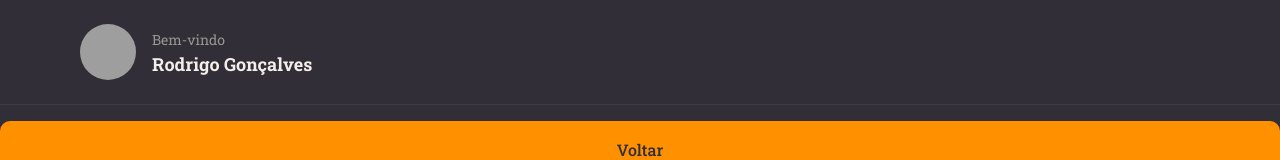
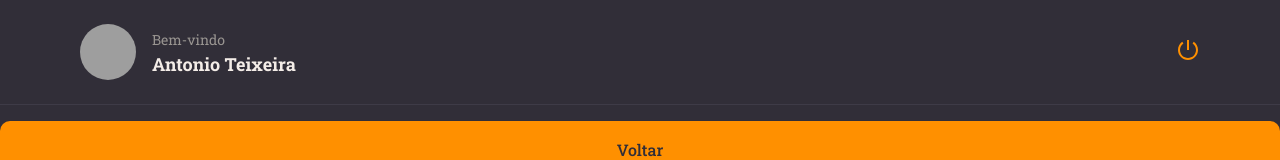
Before and after one commit to antoniolsteixeira/rocketnotesFront, a React (Vite) app: page / in a window 1280 px wide. Shown: the top 160 px of the page. Built offline with nearby package versions, Linux system fonts and the light colour scheme; grey boxes are pictures that could not be loaded.

Commit message:
atualização com icons

```diff
--- a/package.json
+++ b/package.json
@@ -12,6 +12,7 @@
   "dependencies": {
     "react": "^18.3.1",
     "react-dom": "^18.3.1",
+    "react-icons": "^5.3.0",
     "styled-components": "^6.1.12"
   },
   "devDependencies": {
--- a/src/components/Header/index.jsx
+++ b/src/components/Header/index.jsx
@@ -1,4 +1,5 @@
-import { Container, Profile } from './styled';
+import { RiShutDownLine } from 'react-icons/ri';
+import { Container, Profile, Logout } from './styled';
 
 export function Header() {
     return (
@@ -11,9 +12,13 @@
 
                 <div>
                     <span>Bem-vindo</span>
-                    <strong>Rodrigo Gonçalves</strong>
+                    <strong>Antonio Teixeira</strong>
                 </div>
             </Profile>
+
+            <Logout>
+                <RiShutDownLine />
+            </Logout>
         </Container>
     );
 }
--- a/src/components/Header/styled.js
+++ b/src/components/Header/styled.js
@@ -45,3 +45,15 @@
     }
 
 `;
+
+export const Logout = styled.button`
+    border:none;
+    background: none;
+
+    > svg {
+        color: ${({ theme }) => theme.COLORS.ORANGE};
+        font-size: 24px;
+    }
+
+
+`;
```
Also changed, not shown: 1 other file (tests, documents, lock files or other folders).
